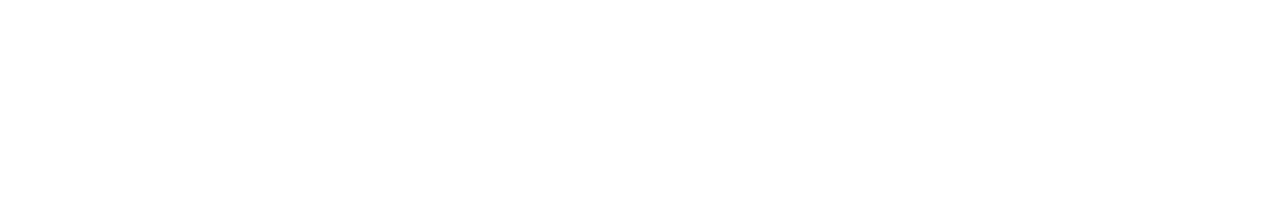
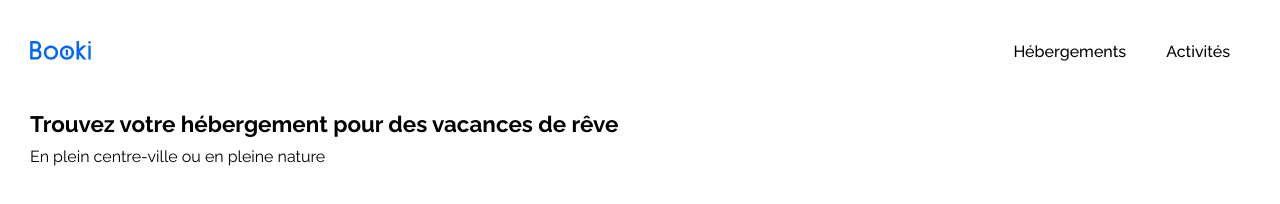
Before and after one commit to Katorligan/oc-dev-web-project-2, a plain HTML site: page index.html in a window 1280 px wide. Drawn offline with Linux system fonts and the light colour scheme.

Commit message:
Integrated header

```diff
--- a/css/style.css
+++ b/css/style.css
@@ -0,0 +1,46 @@
+* {
+	box-sizing: border-box;
+	font-family: "Raleway", sans-serif;
+	padding: 0;
+	margin: 0;
+}
+
+body {
+	margin: auto;
+	max-width: 1400px;
+	padding: 0 30px;
+}
+
+header {
+	display: flex;
+	justify-content: space-between;
+}
+
+header img {
+	width: 5%;
+	margin: 20px 0;
+	object-fit: contain;
+}
+
+header nav {
+	display: flex;
+}
+
+header a {
+	display: block;
+	text-decoration: none;
+	color: black;
+	font-weight: 500;
+	padding: 40px 20px;
+	border-top: 2px solid white;
+}
+
+header a:hover {
+	color: #0065fc;
+	border-top: 2px solid #0065fc;
+}
+
+h1 {
+	font-size: 1.4em;
+	margin: 10px 0;
+}
--- a/index.html
+++ b/index.html
@@ -7,19 +7,22 @@
     <link href="css/style.css" rel="stylesheet">
     <link rel="preconnect" href="https://fonts.googleapis.com">
     <link rel="preconnect" href="https://fonts.gstatic.com" crossorigin>
-    <link href="https://fonts.googleapis.com/css2?family=Raleway:wght@400;600;700&display=swap" rel="stylesheet">
+    <link href="https://fonts.googleapis.com/css2?family=Raleway:wght@400;500;600;700&display=swap" rel="stylesheet">
     <script src="https://kit.fontawesome.com/eee775e241.js" crossorigin="anonymous"></script>
 </head>
 
 <body>
     <header>
+        <img src="assets/logo/Booki.png" alt="Logo de Booki">
         <nav>
-
+            <a href="#">Hébergements</a>
+            <a href="#">Activités</a>
         </nav>
     </header>
 
     <main>
-
+        <h1>Trouvez votre hébergement pour des vacances de rêve</h1>
+        <p>En plein centre-ville ou en pleine nature</p>
     </main>
 
     <footer>
```
